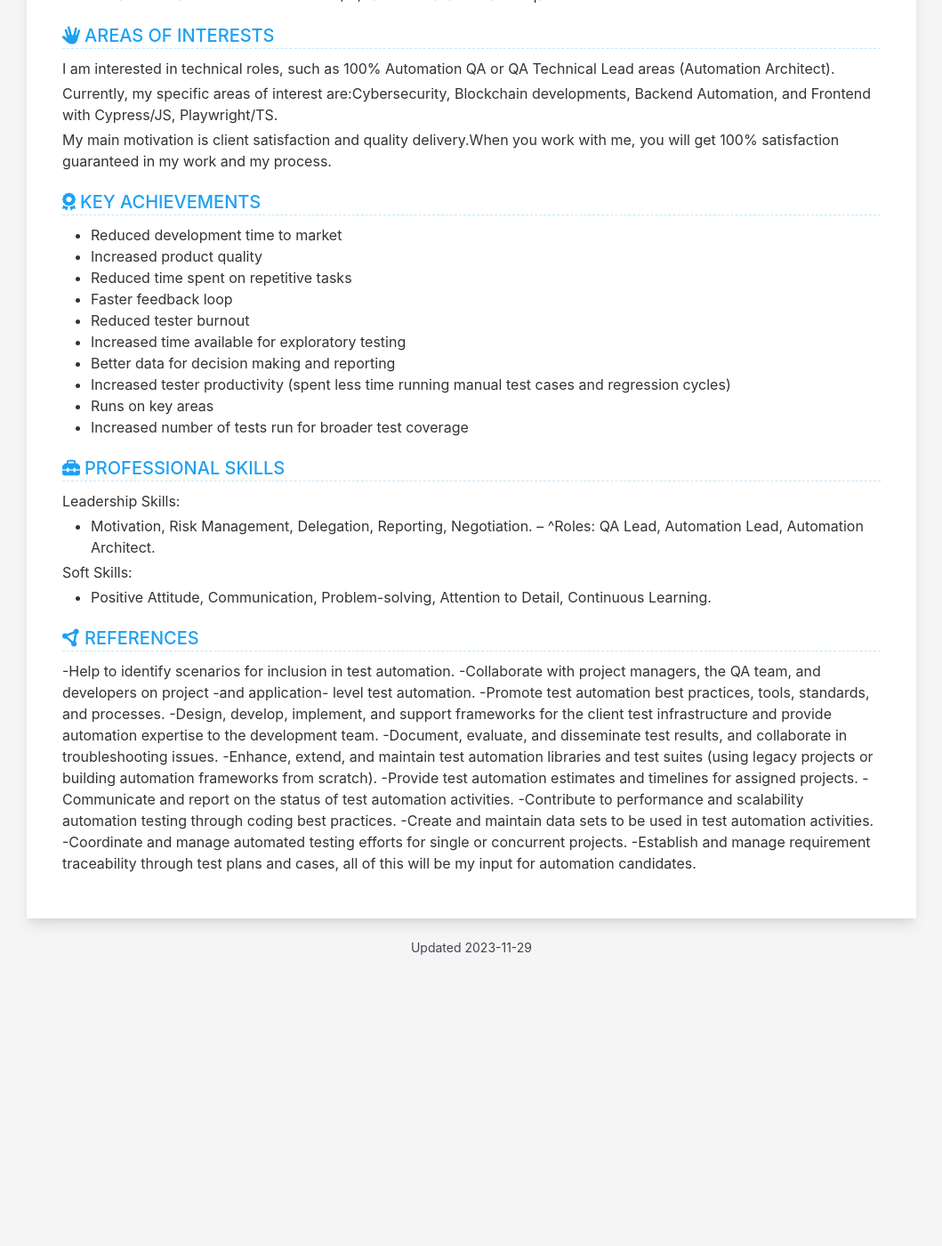
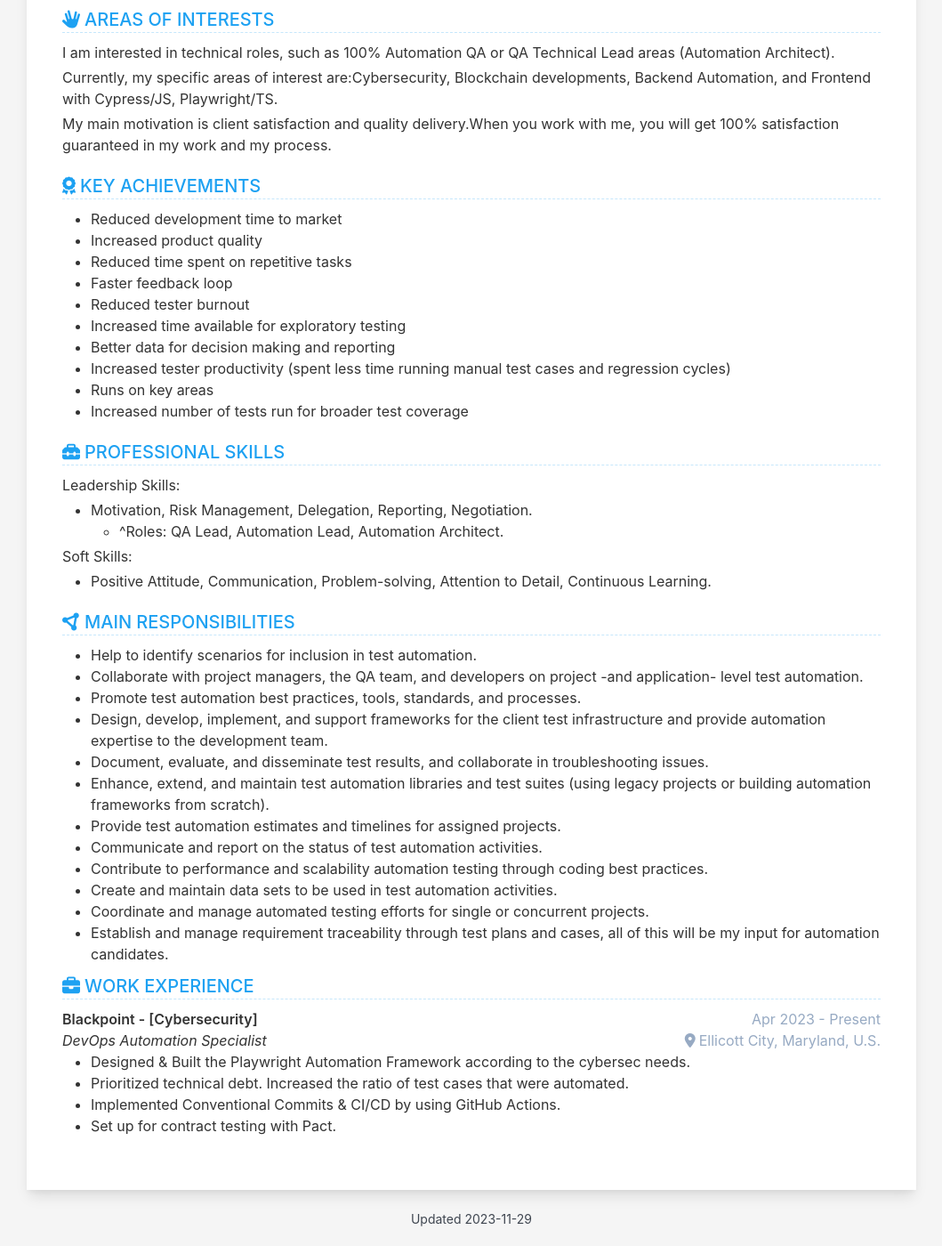
Before and after one commit to cvera08/full-resume, a Jekyll site: the page built from index.html, in a window 1280 px wide and 1400 px high, scrolled down 786 px. Shown: the whole window at 89% size, without its empty margins (110-1169 px from the left). Built offline with Jekyll 4.4.1, drawn with Linux system fonts in a browser that asks for light colours; before the commit the page ends 1881 px from its top, so only the background shows below that; some of the changed text lies outside the part shown.

Commit message:
feat: work experience

```diff
--- a/_data/data.yml
+++ b/_data/data.yml
@@ -21,7 +21,7 @@ contact:
 profile:
   show: true
   order: 1
-  title: PROFESSIONAL SUMMARY.-
+  title: PROFESSIONAL SUMMARY
   description: |
     High-performing **QA Automation** activities with a passion for technology.
     12+ years of experience impacting positive organizational outcomes through automation best practices, constant learning and positive communication.
@@ -44,7 +44,7 @@ evaluation:
     Native). For most projects, I have used Jira, Git, Jenkins, Cypress and JavaScript (or Selenium and Java) but I do
     have experience in some other programming languages as well (like TypeScript, Ruby, Node.js, Python, etc).
 
-    # Insert an empty line here
+    #
 
     Worked for companies like Ernst & Young, PricewaterhouseCoopers, Renault and Nissan, among others.
     Some of my professional skills are Teamwork, Proactivity and Leadership.
@@ -101,7 +101,7 @@ skill:
   description: |
     Leadership Skills:
     - Motivation, Risk Management, Delegation, Reporting, Negotiation.
-    -- ^Roles: QA Lead, Automation Lead, Automation Architect.
+      - ^Roles: QA Lead, Automation Lead, Automation Architect.
 
     Soft Skills:
     - Positive Attitude, Communication, Problem-solving, Attention to Detail, Continuous Learning.
@@ -110,20 +110,40 @@ skill:
 reference:
   show: true
   order: 6
-  title: References
+  title: MAIN RESPONSIBILITIES
   description: |
-    -Help to identify scenarios for inclusion in test automation.
-    -Collaborate with project managers, the QA team, and developers on project -and application- level test automation.
-    -Promote test automation best practices, tools, standards, and processes.
-    -Design, develop, implement, and support frameworks for the client test infrastructure and provide automation expertise to the development team.
-    -Document, evaluate, and disseminate test results, and collaborate in troubleshooting issues.
-    -Enhance, extend, and maintain test automation libraries and test suites (using legacy projects or building automation frameworks from scratch).
-    -Provide test automation estimates and timelines for assigned projects.
-    -Communicate and report on the status of test automation activities.
-    -Contribute to performance and scalability automation testing through coding best practices.
-    -Create and maintain data sets to be used in test automation activities.
-    -Coordinate and manage automated testing efforts for single or concurrent projects.
-    -Establish and manage requirement traceability through test plans and cases, all of this will be my input for automation candidates.
+    - Help to identify scenarios for inclusion in test automation.
+    - Collaborate with project managers, the QA team, and developers on project -and application- level test automation.
+    - Promote test automation best practices, tools, standards, and processes.
+    - Design, develop, implement, and support frameworks for the client test infrastructure and provide automation expertise to the development team.
+    - Document, evaluate, and disseminate test results, and collaborate in troubleshooting issues.
+    - Enhance, extend, and maintain test automation libraries and test suites (using legacy projects or building automation frameworks from scratch).
+    - Provide test automation estimates and timelines for assigned projects.
+    - Communicate and report on the status of test automation activities.
+    - Contribute to performance and scalability automation testing through coding best practices.
+    - Create and maintain data sets to be used in test automation activities.
+    - Coordinate and manage automated testing efforts for single or concurrent projects.
+    - Establish and manage requirement traceability through test plans and cases, all of this will be my input for automation candidates.
+
+
+experience:
+  show: true
+  order: 7
+  title: WORK EXPERIENCE
+  description: |
+
+  items:
+    - company: Blackpoint - [Cybersecurity]
+      link:
+      tags:
+      date: Apr 2023 - Present
+      role: DevOps Automation Specialist
+      location: Ellicott City, Maryland, U.S.
+      description: |
+        - Designed & Built the Playwright Automation Framework according to the cybersec needs.
+        - Prioritized technical debt. Increased the ratio of test cases that were automated.
+        - Implemented Conventional Commits & CI/CD by using GitHub Actions.
+        - Set up for contract testing with Pact.
 
 footer:
   display: false
```
